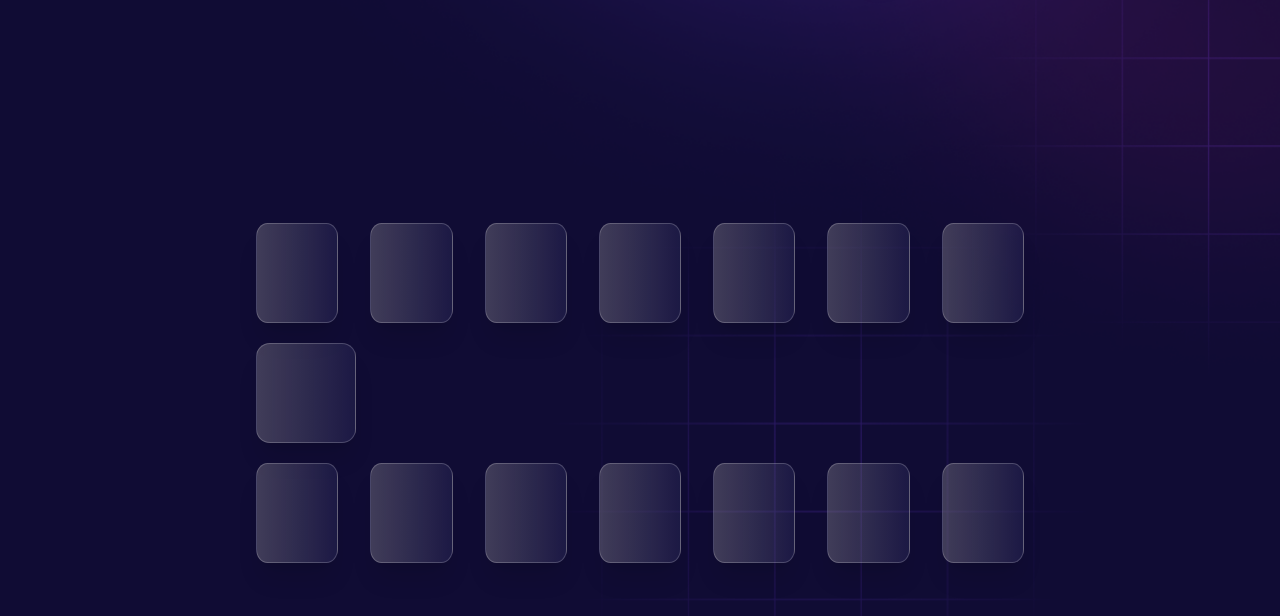
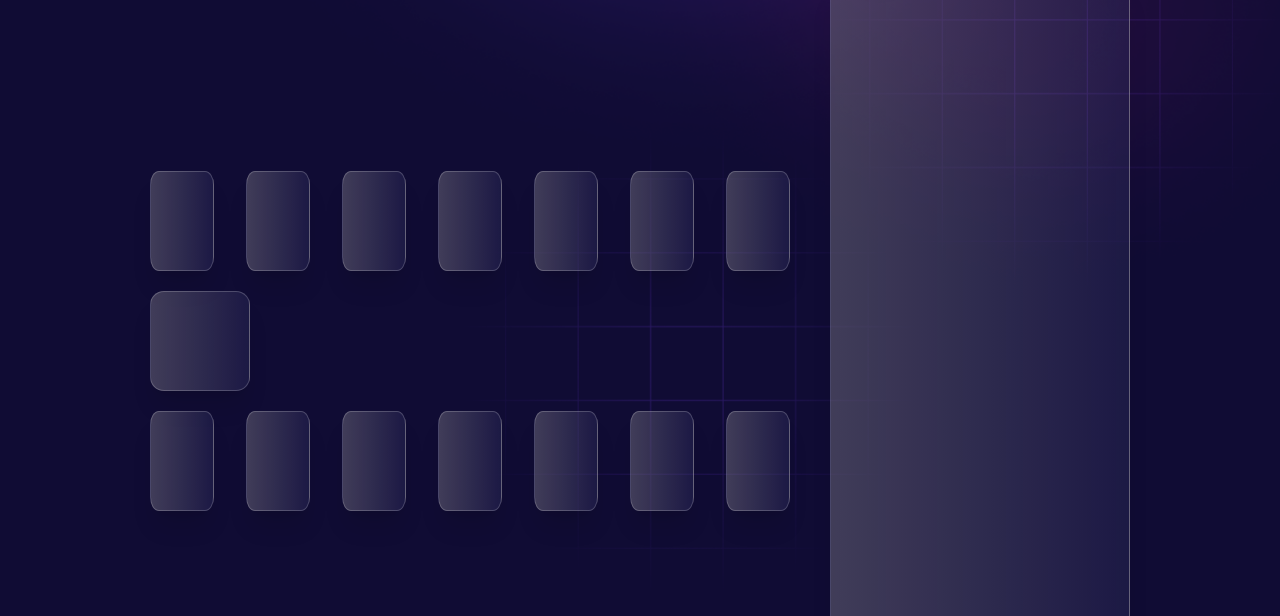
Before and after one commit to aliii390/hasar404, a website: page index.html in a window 1280 px wide. Shown: the part 181-797 px from the top of the page. Drawn offline with Linux system fonts and the light colour scheme.

Commit message:
ADD: List for student

```diff
--- a/index.html
+++ b/index.html
@@ -18,10 +18,10 @@
     </header>
 
 
-    <main class="w-100 h-[800px] flex justify-center items-center">
+    <main class="w-100 h-[600px] flex justify-center gap-10 items-center pt-[6rem]">
       <!-- Contient absolument tout le site -->
 
-      <div class="w-[60%]">
+      <div class="w-[50%] justify-center">
         <div class="flex pt-5 gap-8">
           <!--  -->
 
@@ -122,12 +122,20 @@
           </article>
         </div>
       </div>
+
+         <!-- Partie qui contient la liste -->       <article
+      class="w-[300px] justify-center items-center flex shadow-xl h-[700px] border-opacity-[20%] border-white border-[0.1px] rounded-[10px] bg-gradient-to-r from-box-premiere-couleur to-box-deuxieme-couleur opacity-[1] blur-[0.5px]">
+      <p class="text-white font-extralight text-lg"></p>
+    </article>
+
+
       <!-- Div qui contient le tableau et la liste -->
     </main>
+
      <!-- partie btn générer -->
      <div class="flex justify-center p-9">
       <a
-        href=""
+        href="#"
         class="font-title font-bold text-white bg-[#151515] p-3 w-[14%] rounded-[40px] text-center"
         >Génerer</a
       >
```
Also changed, not shown: css/output.css.
